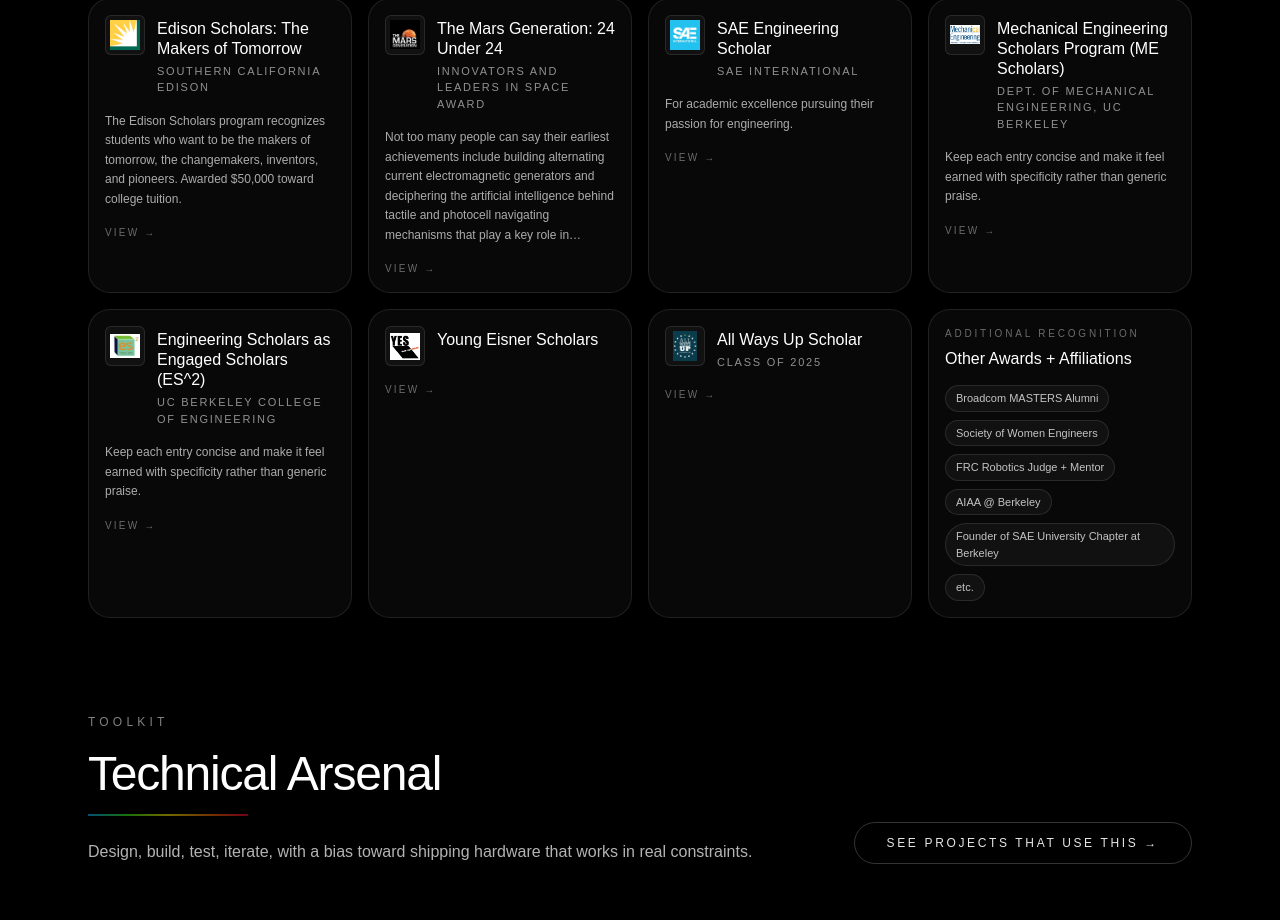
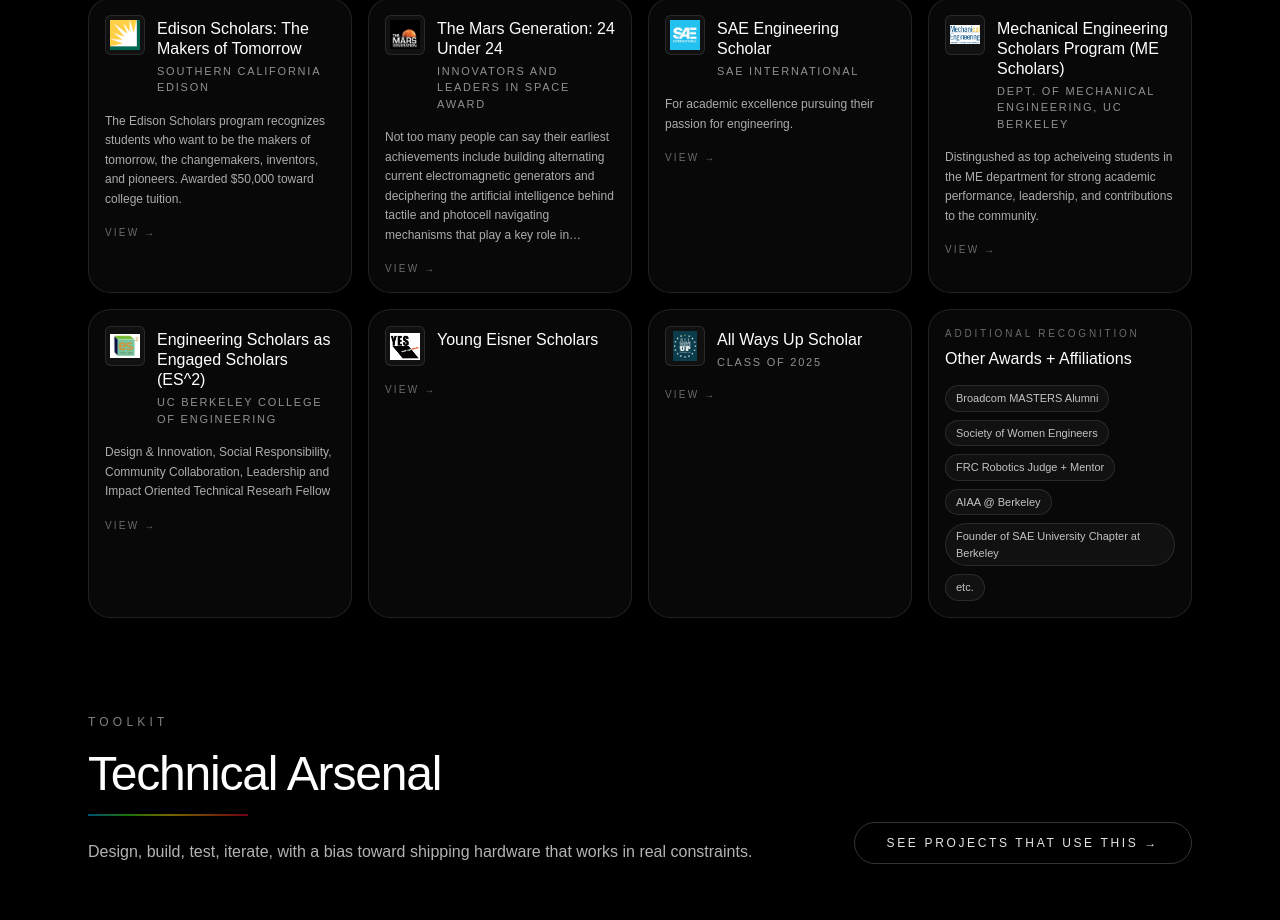
Before and after one commit to sophyamirza/sophya-portfolio, a Next.js app: page /toolkit in a window 1280 px wide. Shown: the part 1073-1993 px from the top of the page. Built offline with nearby package versions, Linux system fonts and the light colour scheme; a web font is replaced by a local one.

Commit message:
update the awards to finish

```diff
--- a/app/toolkit/page.tsx
+++ b/app/toolkit/page.tsx
@@ -198,7 +198,7 @@ const awards: Award[] = [
     issuer: "Dept. of Mechanical Engineering, UC Berkeley",
     when: "",
     description:
-      "Keep each entry concise and make it feel earned with specificity rather than generic praise.",
+      "Distingushed as top acheiveing students in the ME department for strong academic performance, leadership, and contributions to the community.",
     image: "/logos/meche.PNG",
     href: "https://example.com",
   },
@@ -207,7 +207,7 @@ const awards: Award[] = [
     issuer: "UC Berkeley College of Engineering",
     when: "",
     description:
-      "Keep each entry concise and make it feel earned with specificity rather than generic praise.",
+      "Design & Innovation, Social Responsibility, Community Collaboration, Leadership and Impact Oriented Technical Researh Fellow",
     image: "/logos/es2.PNG",
     href: "https://engineering.berkeley.edu/students/programs/engineering-scholars-as-engaged-scholars/",
   },
```
